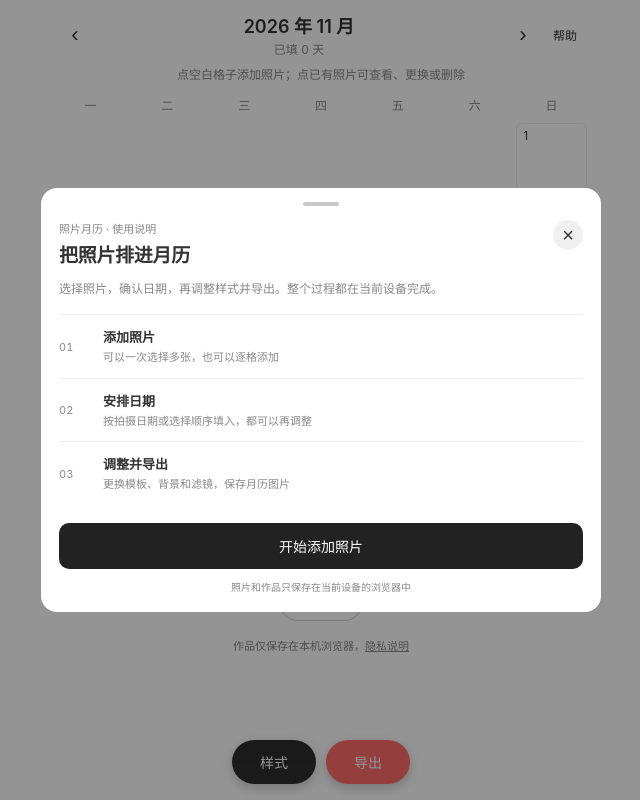
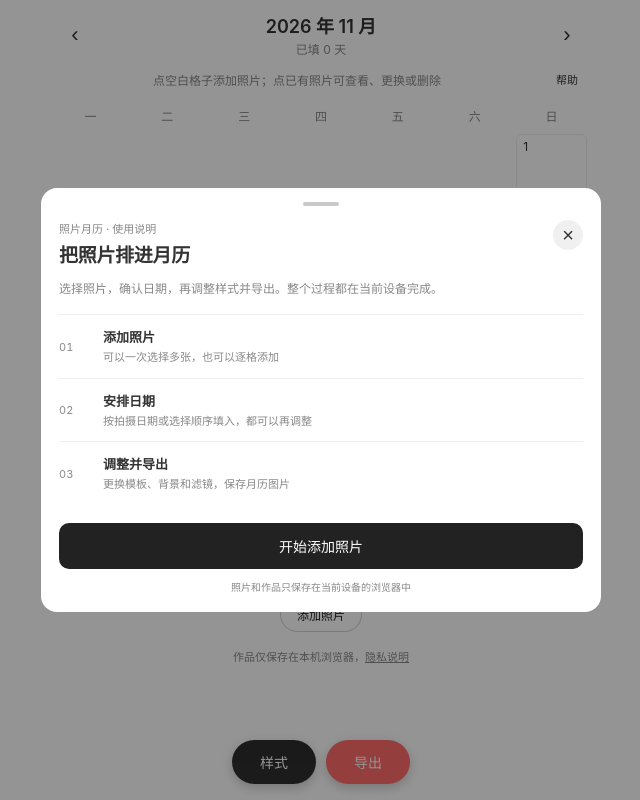
Before and after one commit to lyler77/photo-calendar, a Vue app: page / in a window 1280 px wide. Shown: the whole page, without its empty margins (319-959 px from the left). Built offline with nearby package versions, Linux system fonts and the light colour scheme.

Commit message:
refine: move help action beside calendar guidance

```diff
--- a/src/App.vue
+++ b/src/App.vue
@@ -471,10 +471,12 @@ function showPrivacy() {
         <div class="subtitle" :style="{ color: themeSubColor }">已填 {{ filledCount }} 天</div>
       </div>
       <button class="nav-btn" :style="{ color: themeTextColor }" @click="goNext">›</button>
-      <button class="help-btn" :style="{ color: themeTextColor }" @click="guideVisible = true">帮助</button>
     </header>
 
-    <p class="hint" :style="{ color: themeSubColor }">点空白格子添加照片；点已有照片可查看、更换或删除</p>
+    <div class="hint-row">
+      <p class="hint" :style="{ color: themeSubColor }">点空白格子添加照片；点已有照片可查看、更换或删除</p>
+      <button class="help-btn" :style="{ color: themeTextColor }" @click="guideVisible = true">帮助</button>
+    </div>
 
     <CalendarGrid
       :cells="cells"
@@ -572,12 +574,13 @@ function showPrivacy() {
 .bg-overlay { position:fixed; inset:0; z-index:-1; }
 .app { max-width:560px; margin:0 auto; padding:12px 14px 120px; font-family:-apple-system,'PingFang SC',sans-serif; color:#222; min-height:100vh; }
 .header { display:flex; align-items:center; justify-content:space-between; margin-bottom:8px; }
-.help-btn { border:0; background:rgba(255,255,255,.4); border-radius:10px; padding:0 10px; height:36px; font-size:12px; cursor:pointer; backdrop-filter:blur(6px); }
+.help-btn { flex:0 0 auto; border:0; background:rgba(255,255,255,.35); border-radius:8px; padding:0 9px; height:28px; font-size:11px; cursor:pointer; backdrop-filter:blur(6px); }
 .nav-btn { width:40px; height:40px; border:none; background:rgba(255,255,255,.4); border-radius:10px; font-size:22px; cursor:pointer; backdrop-filter:blur(6px); }
 .title-wrap { text-align:center; flex:1; cursor:pointer; }
 .title { font-size:18px; font-weight:600; }
 .subtitle { font-size:12px; margin-top:2px; }
-.hint { font-size:12px; text-align:center; margin:4px 0 10px; }
+.hint-row { display:flex; align-items:center; justify-content:center; gap:8px; margin:4px 0 10px; }
+.hint { flex:1; font-size:12px; text-align:center; margin:0; }
 .import-actions { display:flex; justify-content:center; margin:8px 0 12px; }
 .batch-import-btn { border:1px solid rgba(128,128,128,.35); background:rgba(255,255,255,.55); color:inherit; padding:8px 16px; border-radius:18px; font-size:12px; cursor:pointer; }
 .footer-note { font-size:11px; text-align:center; margin-top:16px; }
```
